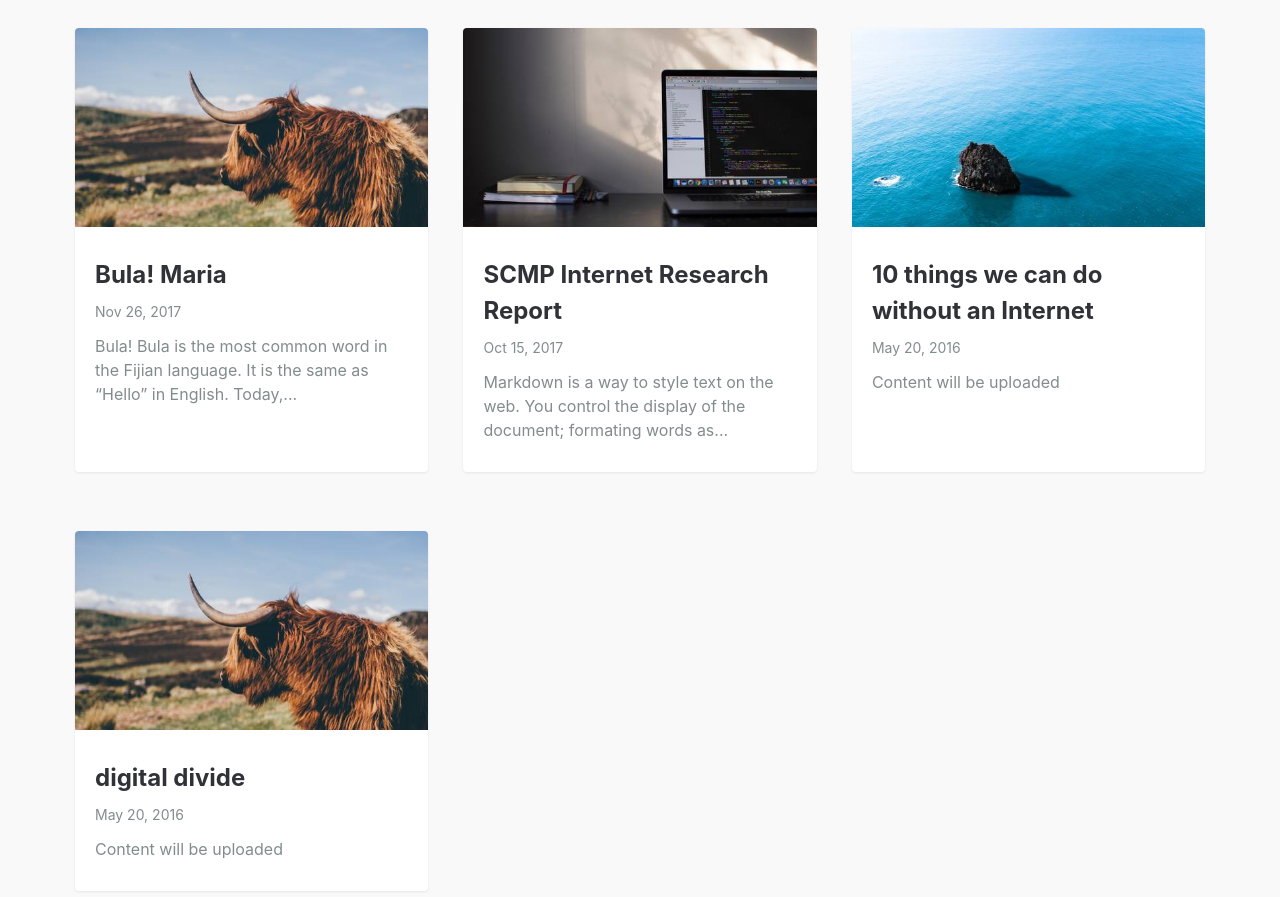
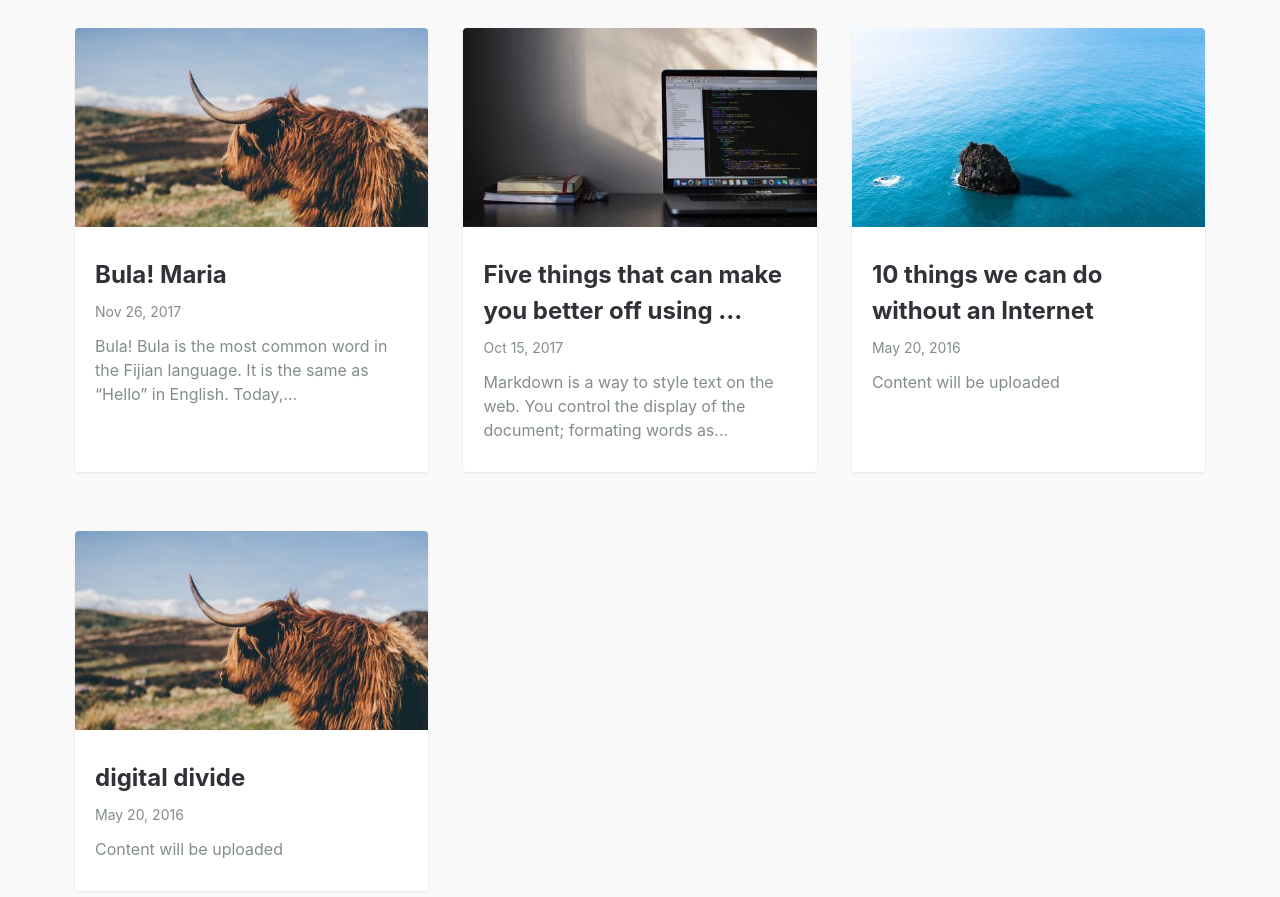
Before and after one commit to cpti372/cpti372.github.io, a Jekyll site: the page built from index.md, in a window 1280 px wide and 900 px high, scrolled down 628 px. Shown: the top 897 px of the window. Built offline with Jekyll 4.4.1, drawn with Linux system fonts in a browser that asks for light colours; part of the change alters nothing that is shown.

Commit message:
Update 2017-10-15-markdown-cheatsheet.md

```diff
--- a/_posts/2017-10-15-markdown-cheatsheet.md
+++ b/_posts/2017-10-15-markdown-cheatsheet.md
@@ -1,10 +1,9 @@
 ---
 layout: post
-title: SCMP Internet Research Report
+title: Five things that can make you better off using internet vs Five things you can’t do without the internet
 summary: Markdown is a way to style text on the web. You control the display of the document; formating words as bold or italic, adding images, and creating lists are just a few of the things we can do with Markdown. Mostly, Markdown is just regular text with a few non-alphabetic characters thrown in.
 featured-img: emile-perron-190221
 
 ---
 
-<a href="https://youtu.be/wDgRwioczZk" target="_blank"><img src="https://ibb.co/BrGz9Qs"
-alt="Click here" width="240" height="180" border="10" /></a>
+Coline usually wakes up at 7:30 a.m. and checks her WeChat message. Then, after she delivers her breakfast through the delivery application, she watches her favorite YouTube channels. It's her daily morning routine. When she goes to school, she usually uses a bike-sharing application. Because of COVID-19, she must scan the QR code using a cellular phone whenever entering the school. In this semester, she took 15 credits, but some courses shifted to online. She accesses the zoom application via her laptop. 8:00 p.m., all her schedule ends! She posts some photos on her SNS and chats with her friends. 11:00 p.m., listening to podcast, she goes to bed.
```
